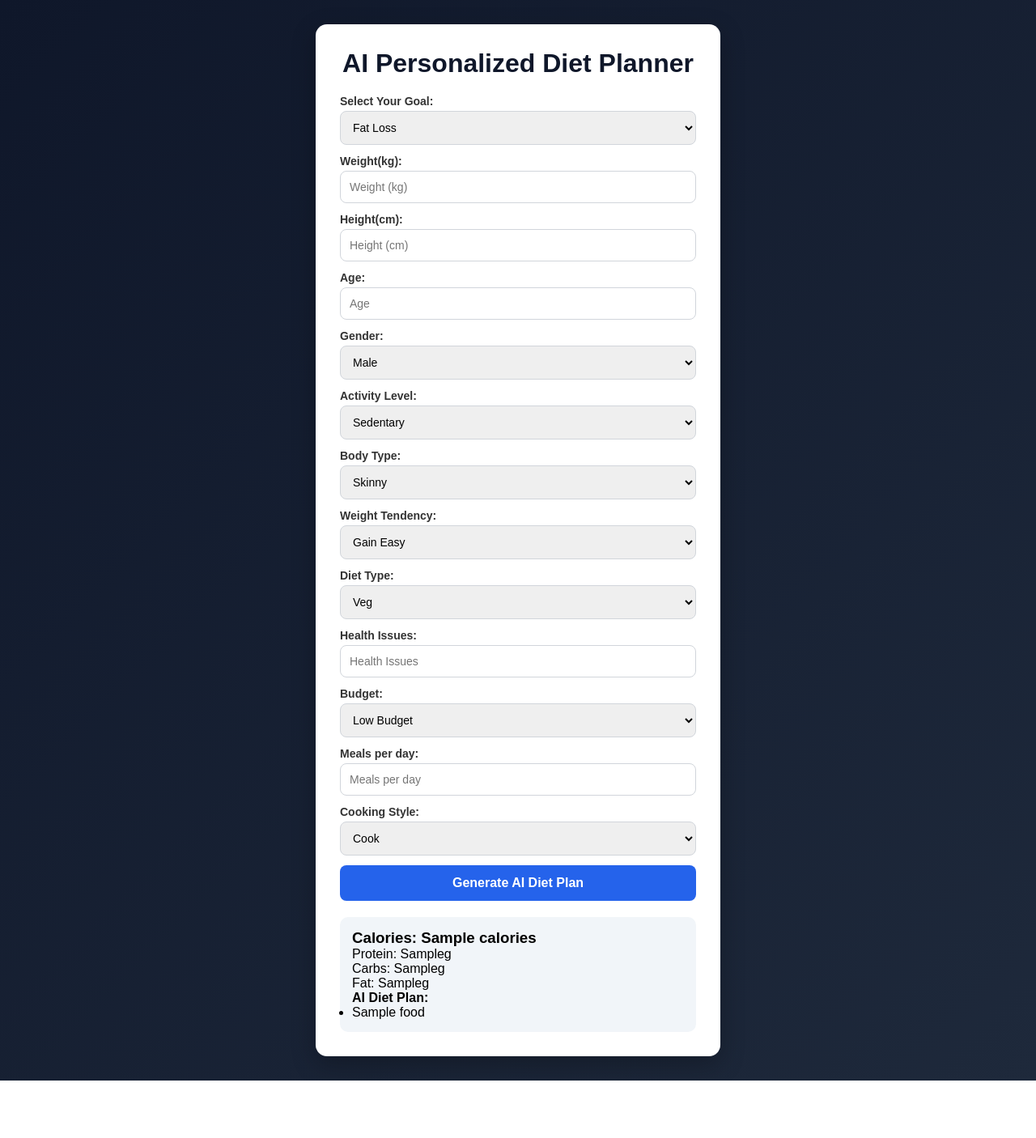
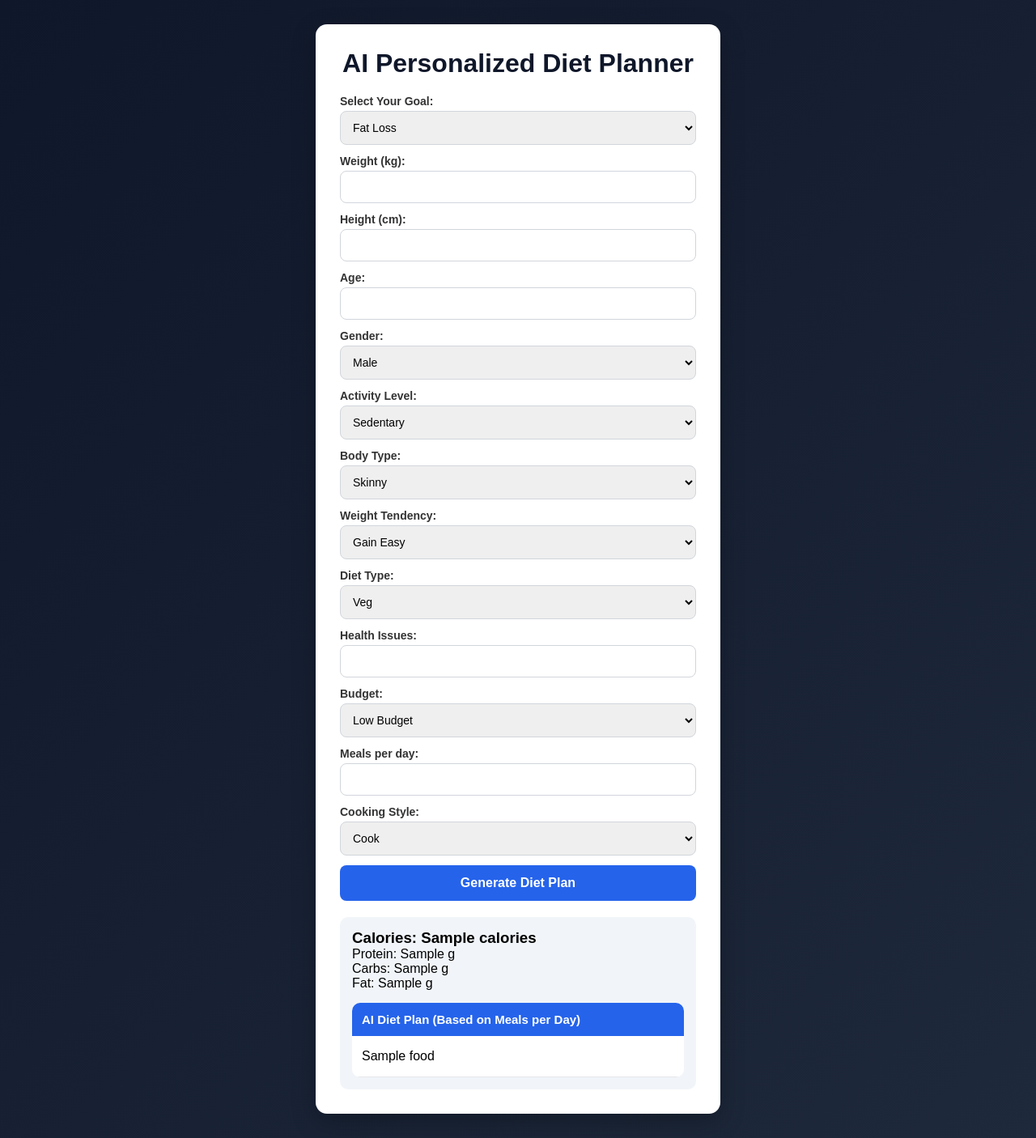
Before and after one commit to chelimillarohith/AI-Diet-planner, a FastAPI app: template diet/templates/index.html in a window 1280 px wide. Shown: the whole page at 81% size. Before the commit the page ends 1335 px from the top, so only its background shows below. Run offline with FastAPI, Linux system fonts and the light colour scheme; the template is opened without the code that fills it: most values are stand-ins (such as "Sample title", 1, 10 or a date in 2020).

Commit message:
Update index.html

```diff
--- a/diet/templates/index.html
+++ b/diet/templates/index.html
@@ -2,7 +2,12 @@
 <html>
 <head>
 <title>AI Diet Planner</title>
+
+<meta name="viewport" content="width=device-width, initial-scale=1.0">
+
 <link rel="stylesheet" href="/static/style.css">
+<link rel="icon" href="/static/favicon.ico">
+
 </head>
 
 <body>
@@ -12,7 +17,7 @@
 
 <form action="/generate" method="post">
 
-<label for="goal">Select Your Goal:</label>
+<label>Select Your Goal:</label>
 <select name="goal">
 <option value="fat_loss">Fat Loss</option>
 <option value="muscle_gain">Muscle Gain</option>
@@ -20,22 +25,22 @@
 <option value="performance">Performance</option>
 </select>
 
-<label for="Weight">Weight(kg):</label>
-<input name="weight" placeholder="Weight (kg)" required>
+<label>Weight (kg):</label>
+<input type="number" name="weight" required>
 
-<label for="Height">Height(cm):</label>
-<input name="height" placeholder="Height (cm)" required>
+<label>Height (cm):</label>
+<input type="number" name="height" required>
 
-<label for="age">Age:</label>
-<input name="age" placeholder="Age" required>
+<label>Age:</label>
+<input type="number" name="age" required>
 
-<label for="gender">Gender:</label>
+<label>Gender:</label>
 <select name="gender">
 <option value="male">Male</option>
 <option value="female">Female</option>
 </select>
 
-<label for="activity_level">Activity Level:</label>
+<label>Activity Level:</label>
 <select name="activity_level">
 <option value="sedentary">Sedentary</option>
 <option value="light">Light</option>
@@ -43,69 +48,123 @@
 <option value="active">Active</option>
 </select>
 
-<label for="body_type">Body Type:</label>
+<label>Body Type:</label>
 <select name="body_type">
 <option value="skinny">Skinny</option>
 <option value="average">Average</option>
 <option value="heavy">Heavy</option>
 </select>
 
-<label for="weight_tendency">Weight Tendency:</label>
+<label>Weight Tendency:</label>
 <select name="weight_tendency">
 <option value="gain_easy">Gain Easy</option>
 <option value="lose_easy">Lose Easy</option>
 <option value="balanced">Balanced</option>
 </select>
 
-<label for="diet_type">Diet Type:</label>
+<label>Diet Type:</label>
 <select name="diet_type">
 <option value="veg">Veg</option>
 <option value="nonveg">Non-Veg</option>
 <option value="vegan">Vegan</option>
+<option value="both veg & non veg">both veg & non veg</option>
 </select>
 
-<label for="health_issues">Health Issues:</label>
-<input name="health_issues" placeholder="Health Issues">
+<label>Health Issues:</label>
+<input name="health_issues">
 
-<label for="budget">Budget:</label>
+<label>Budget:</label>
 <select name="budget">
 <option value="low">Low Budget</option>
 <option value="medium">Medium Budget</option>
 <option value="high">High Budget</option>
 </select>
 
-<label for="meals_per_day">Meals per day:</label>
-<input name="meals_per_day" placeholder="Meals per day">
+<label>Meals per day:</label>
+<input type="number" name="meals_per_day" required>
 
-<label for="cooking_style">Cooking Style:</label>
+<label>Cooking Style:</label>
 <select name="cooking_style">
 <option value="cook">Cook</option>
 <option value="outside">Eat Outside</option>
 <option value="both">Both</option>
 </select>
 
-<button type="submit">Generate AI Diet Plan</button>
+<button type="submit">Generate Diet Plan</button>
 </form>
 
 {% if result is defined %}
 <div class="result">
 
 <h3>Calories: {{ result.calories }}</h3>
+<p>Protein: {{ result.macros.protein_g }} g</p>
+<p>Carbs: {{ result.macros.carbs_g }} g</p>
+<p>Fat: {{ result.macros.fat_g }} g</p>
 
-<p>Protein: {{ result.macros.protein_g }}g</p>
-<p>Carbs: {{ result.macros.carbs_g }}g</p>
-<p>Fat: {{ result.macros.fat_g }}g</p>
+<table class="diet-table">
+<thead>
+<tr>
+<th>AI Diet Plan (Based on Meals per Day)</th>
+</tr>
+</thead>
 
-<h4>AI Diet Plan:</h4>
-<ul>
+<tbody id="dietBody">
+</tbody>
+</table>
+
+<div id="aiText" style="display:none;">
 {% for m in result.meals %}
-<li>{{ m.food }}</li>
+{{ m.food }}
 {% endfor %}
-</ul>
+</div>
 
 </div>
 {% endif %}
 
 </div>
+
+<script>
+
+const aiTextDiv = document.getElementById("aiText");
+const dietBody = document.getElementById("dietBody");
+
+if(aiTextDiv && dietBody){
+
+    const text = aiTextDiv.innerText.trim();
+    const lines = text.split("\n");
+
+    lines.forEach(line => {
+
+        if(line.trim() === "") return;
+
+        const row = document.createElement("tr");
+        const cell = document.createElement("td");
+
+        // ⭐ Detect Meal Title
+        if(line.includes("(") && line.includes("AM") || line.includes("PM")){
+            cell.innerHTML = "<b style='color:#1d4ed8;font-size:16px'>" + line + "</b>";
+        }
+
+        // ⭐ Detect Calories line
+        else if(line.toLowerCase().includes("calories")){
+            cell.style.background = "#e0f2fe";
+            cell.style.fontWeight = "bold";
+            cell.textContent = line;
+        }
+
+        // ⭐ Normal food lines
+        else{
+            cell.textContent = line;
+        }
+
+        row.appendChild(cell);
+        dietBody.appendChild(row);
+
+    });
+}
+
+</script>
+
+
 </body>
 </html>
```
